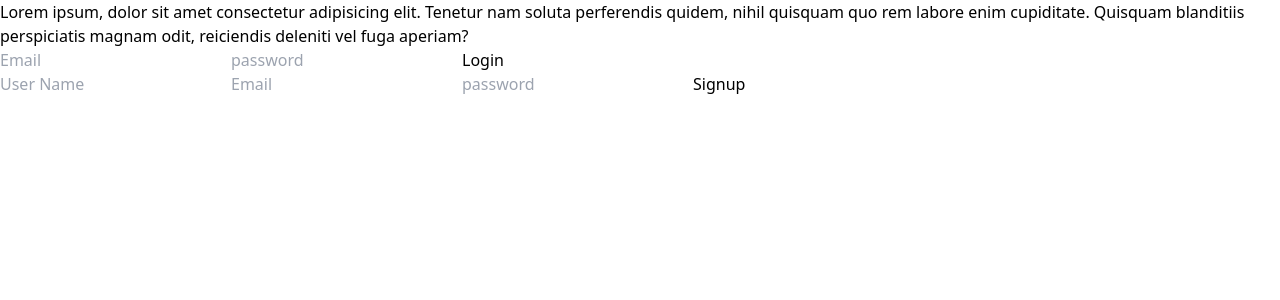
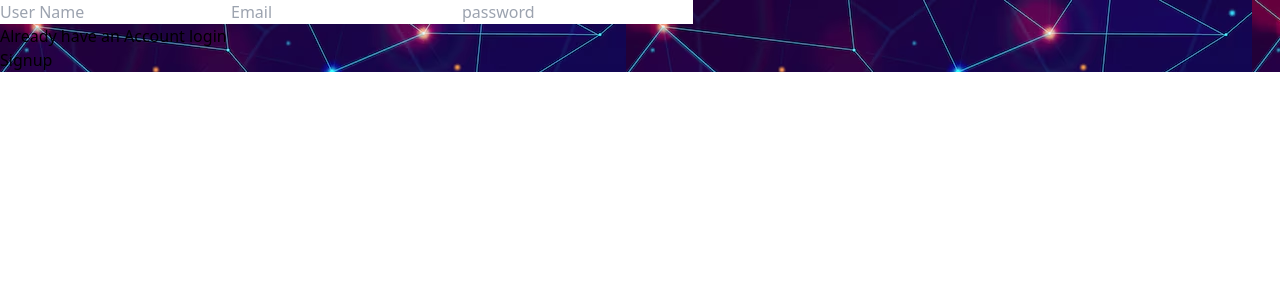
Before and after one commit to Taha-Siraj/frontend-hackaton, a React (Vite) app: page /signup in a window 1280 px wide. Shown: the top 300 px of the page. Built offline with nearby package versions, Linux system fonts and the light colour scheme.

Commit message:
add new code

```diff
--- a/src/App.jsx
+++ b/src/App.jsx
@@ -3,8 +3,8 @@ import { initializeApp } from "firebase/app";
 import CustomRoutes from './Routes/CustomRoutes';
 import Signup from './Authentication/Signup';
 import Login from "./Authentication/Login";
+
 const App = () => {
-
   const firebaseConfig = {
   apiKey: "AIzaSyBrFJDzzi732TgegwWHw8RloeIT74FBmhY",
   authDomain: "frontend-hackaton-project.firebaseapp.com",
@@ -17,10 +17,7 @@ const App = () => {
 
   return (
     <div>
-      <p>Lorem ipsum, dolor sit amet consectetur adipisicing elit. Tenetur nam soluta perferendis quidem, nihil quisquam quo rem labore enim cupiditate. Quisquam blanditiis perspiciatis magnam odit, reiciendis deleniti vel fuga aperiam?</p>
-      {/* <CustomRoutes/> */}
-      <Login/>
-      <Signup/>
+      <CustomRoutes/>
     </div>
   )
 }
--- a/src/Authentication/Login.jsx
+++ b/src/Authentication/Login.jsx
@@ -1,37 +1,60 @@
-import React, { useState } from 'react'
+import React, { useContext, useState } from 'react'
 import { getAuth, signInWithEmailAndPassword } from "firebase/auth";
+import { GlobalContext } from '../Context/Context';
+import { Link } from 'react-router-dom';
 const Login = () => {
 
-   const [formData, setFormData] = useState({
+
+ const {state , diapatch} = useContext(GlobalContext);
+ const [formData, setFormData] = useState({
       email: "",
       password: "",
-   })
+   });
 
   const auth = getAuth();
-
   const handdleForm = (e) => {
     const {name , value} = e.target;
     setFormData((prev) => ({
        ...prev,
        [name]: value
-    }))
-
+    }));
  }
-
+ const admin ={
+  email: "admin@gmail.com",
+  password: "admin123"
+ }
   const loginUser = (e) => {
     e.preventDefault()
+    if(!formData.email || !formData.password){
+      console.log("All field Reuried");
+      return;
+    }
+    if(formData.email == admin.email || formData.password  == admin.password){
     signInWithEmailAndPassword(auth, formData.email, formData.password)
-  .then((userCredential) => {
+    .then((userCredential) => {
+    const user = userCredential.user;
+    dispatch({isAdmin: "ADMIN_LOGIN" , payload: user})
+    console.log(user, "Admin Login")
+  })
+   .catch((error) => {
+    const errorCode = error.code;
+    const errorMessage = error.message;
+    console.log(error, "error")
+  });
+    }
+    signInWithEmailAndPassword(auth, formData.email, formData.password)
+    .then((userCredential) => {
     const user = userCredential.user;
     console.log(user, "user login")
   })
-  .catch((error) => {
+   .catch((error) => {
     const errorCode = error.code;
     const errorMessage = error.message;
     console.log(error, "error")
   });
 
   }
+
   return (
     <div>
         <form onSubmit={loginUser}>
@@ -39,6 +62,7 @@ const Login = () => {
         type="email"
         name='email'
         placeholder='Email'
+        className='border border-blue-400 rounded-md px-2 py-3 focus:outline-red-400'
         onChange={handdleForm}
 />
         <input
@@ -47,6 +71,7 @@ const Login = () => {
         placeholder='password'
         onChange={handdleForm}
 />
+<p>you dont have an Account <Link to="/signup"> Signup </Link> </p>
 <button>Login</button>
 
     </form>
--- a/src/Authentication/Signup.jsx
+++ b/src/Authentication/Signup.jsx
@@ -1,6 +1,7 @@
 import React, { useContext, useState } from 'react'
 import { getAuth, createUserWithEmailAndPassword } from "firebase/auth";
 import { GlobalContext } from '../Context/Context.jsx';
+import { Link } from 'react-router-dom';
 
 const Signup = () => {
  const [formData, setFormData] = useState({
@@ -34,7 +35,7 @@ const handleSignup = (e) => {
 }
 
     return (
-    <div>
+    <div id='signup'>
     <form onSubmit={handleSignup}>
         <input
         type="text"
@@ -54,6 +55,7 @@ const handleSignup = (e) => {
         placeholder='password'
         onChange={handdleForm}
 />
+<p>Already have an Account <Link to="/login"> login </Link> </p>
 <button>Signup</button>
 
     </form>
--- /dev/null
+++ b/src/Pages/Home.jsx
@@ -0,0 +1,13 @@
+import React from 'react'
+import { Link } from 'react-router-dom'
+
+const Home = () => {
+  return (
+    <div>
+      <Link to="/login" >login</Link>
+      <Link to="/Signup" >Signup</Link>
+    </div>
+  )
+}
+
+export default Home
--- a/src/Routes/CustomRoutes.jsx
+++ b/src/Routes/CustomRoutes.jsx
@@ -3,6 +3,9 @@ import { Route, Routes } from 'react-router-dom'
 import { GlobalContext } from '../Context/Context';
 import Admin from '../Pages/Admin';
 import User from '../Pages/User';
+import Login from '../Authentication/Login';
+import Signup from '../Authentication/Signup';
+import Home from '../Pages/Home';
 
 const CustomRoutes = () => {
   const {state , dispach} = useContext(GlobalContext);
@@ -16,7 +19,11 @@ const CustomRoutes = () => {
 
   return (
     <>
-
+     <Routes>
+      <Route path='/' element={<Home/>} ></Route>
+      <Route path='/login' element={<Login/>} ></Route>
+      <Route path='/signup' element={<Signup/>} ></Route>
+     </Routes>
     </>
   )
 }
--- a/src/index.css
+++ b/src/index.css
@@ -9,3 +9,7 @@ body{
 .card{
     background-color: aquamarine;
 }
+
+#signup{
+    background-image: url(assets/123.avif);
+}
```
Also changed, not shown: src/assets/123.avif (added), src/assets/234.avif (added).
